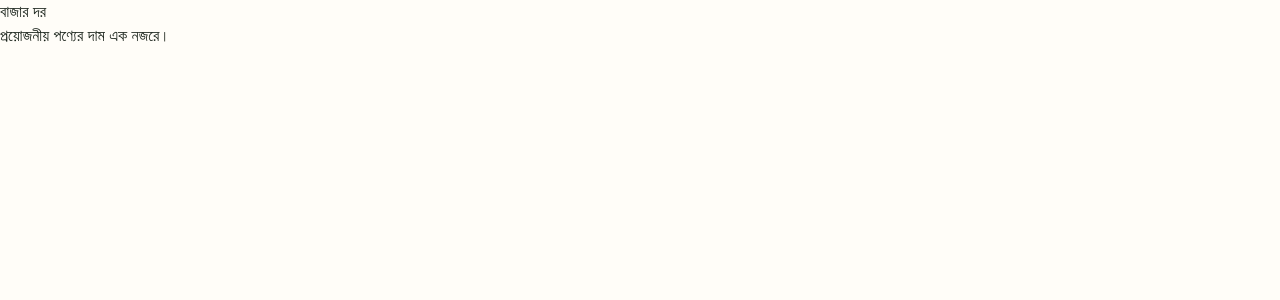
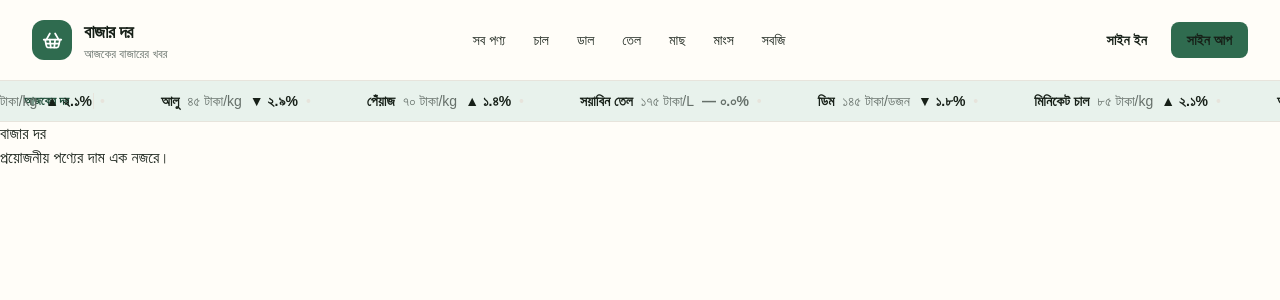
Before and after one commit to Rawayan/Bazar-Dor-Next.js-project, a Next.js app: page / in a window 1280 px wide. Shown: the top 300 px of the page. Built offline with nearby package versions, Linux system fonts and the light colour scheme.

Commit message:
feat: build responsive navbar and price ticker

```diff
--- a/app/globals.css
+++ b/app/globals.css
@@ -47,3 +47,27 @@ text-decoration: none;
 background: var(--accent);
 color: white;
 }
+
+@keyframes ticker-scroll {
+from {
+transform: translateX(0);
+}
+
+to {
+transform: translateX(-50%);
+}
+}
+
+.ticker-track {
+animation: ticker-scroll 30s linear infinite;
+}
+
+.ticker-track:hover {
+animation-play-state: paused;
+}
+
+@media (prefers-reduced-motion: reduce) {
+.ticker-track {
+animation: none;
+}
+}
--- a/app/layout.tsx
+++ b/app/layout.tsx
@@ -1,20 +1,19 @@
 import type { Metadata } from "next";
 import "./globals.css";
+import Navbar from "@/components/layout/Navbar";
+import PriceTicker from "@/components/layout/PriceTicker";
 
 export const metadata: Metadata = {
-  title: "বাজার দর",
-  description: "প্রয়োজনীয় পণ্যের দাম এক নজরে।",
+title: "বাজার দর",
+description: "প্রয়োজনীয় পণ্যের দাম এক নজরে।",
 };
 
 export default function RootLayout({
-  children,
+children,
 }: Readonly<{
-  children: React.ReactNode;
+children: React.ReactNode;
 }>) {
-  return (
-    <html lang="bn">
-      {" "}
-      <body>{children}</body>{" "}
-    </html>
-  );
+return ( <html lang="bn"> <body> <Navbar /> <PriceTicker />
+{children} </body> </html>
+);
 }
--- /dev/null
+++ b/components/layout/BanglaDate.tsx
@@ -0,0 +1,24 @@
+"use client";
+
+import { useEffect, useState } from "react";
+import { getBanglaDate } from "@/lib/date";
+
+export default function BanglaDate() {
+  const [date, setDate] = useState("");
+
+  useEffect(() => {
+    setDate(getBanglaDate());
+  }, []);
+
+  if (!date) {
+    return (
+      <span className="hidden text-xs text-[var(--muted)] md:block">
+        আজকের তারিখ{" "}
+      </span>
+    );
+  }
+
+  return (
+    <span className="hidden text-xs text-[var(--muted)] md:block">{date} </span>
+  );
+}
--- /dev/null
+++ b/components/layout/Navbar.tsx
@@ -0,0 +1,120 @@
+"use client";
+
+import Link from "next/link";
+import { Menu, ShoppingBasket, X } from "lucide-react";
+import { useState } from "react";
+
+import { getBanglaDate } from "@/lib/date";
+import BanglaDate from "@/components/layout/BanglaDate";
+
+const categories = [
+{ label: "সব পণ্য", href: "/#সব-পণ্য" },
+{ label: "চাল", href: "/category/chal" },
+{ label: "ডাল", href: "/category/dal" },
+{ label: "তেল", href: "/category/tel" },
+{ label: "মাছ", href: "/category/mach" },
+{ label: "মাংস", href: "/category/mangsho" },
+{ label: "সবজি", href: "/category/shobji" },
+];
+
+export default function Navbar() {
+const [mobileOpen, setMobileOpen] = useState(false);
+
+return ( <header className="sticky top-0 z-50 border-b border-[var(--border)] bg-[var(--background)]/95 backdrop-blur"> <div className="mx-auto flex min-h-20 max-w-7xl items-center justify-between gap-6 px-4 sm:px-6 lg:px-8">
+{/* Brand */}
+<Link
+href="/"
+className="flex shrink-0 items-center gap-3"
+onClick={() => setMobileOpen(false)}
+> <span className="flex h-10 w-10 items-center justify-center rounded-xl bg-[var(--accent)] text-white"> <ShoppingBasket size={21} /> </span>
+
+      <div className="hidden sm:block">
+        <p className="text-lg font-bold tracking-tight">
+          বাজার দর
+        </p>
+        <p className="text-xs text-[var(--muted)]">
+          আজকের বাজারের খবর
+        </p>
+      </div>
+    </Link>
+
+    {/* Desktop Navigation */}
+    <nav className="hidden items-center gap-1 lg:flex">
+      {categories.map((category) => (
+        <Link
+          key={category.href}
+          href={category.href}
+          className="rounded-lg px-3 py-2 text-sm font-medium text-[var(--muted)] transition hover:bg-[var(--accent-soft)] hover:text-[var(--accent-dark)]"
+        >
+          {category.label}
+        </Link>
+      ))}
+    </nav>
+
+    {/* Desktop Auth */}
+    <div className="hidden shrink-0 items-center gap-2 sm:flex">
+      <Link
+        href="/signin"
+        className="rounded-lg px-4 py-2 text-sm font-semibold text-[var(--muted)] transition hover:text-[var(--accent-dark)]"
+      >
+        সাইন ইন
+      </Link>
+
+      <Link
+        href="/signup"
+        className="rounded-lg bg-[var(--accent)] px-4 py-2 text-sm font-semibold text-white transition hover:bg-[var(--accent-dark)]"
+      >
+        সাইন আপ
+      </Link>
+    </div>
+
+    {/* Mobile Menu Button */}
+    <button
+      type="button"
+      aria-label={mobileOpen ? "মেনু বন্ধ করুন" : "মেনু খুলুন"}
+      aria-expanded={mobileOpen}
+      onClick={() => setMobileOpen((value) => !value)}
+      className="rounded-lg p-2 text-[var(--foreground)] hover:bg-[var(--accent-soft)] lg:hidden"
+    >
+      {mobileOpen ? <X size={24} /> : <Menu size={24} />}
+    </button>
+  </div>
+
+  {/* Mobile Navigation */}
+  {mobileOpen && (
+    <div className="border-t border-[var(--border)] px-4 pb-5 pt-3 lg:hidden">
+      <nav className="flex flex-col gap-1">
+        {categories.map((category) => (
+          <Link
+            key={category.href}
+            href={category.href}
+            onClick={() => setMobileOpen(false)}
+            className="rounded-lg px-3 py-3 text-sm font-medium text-[var(--muted)] hover:bg-[var(--accent-soft)] hover:text-[var(--accent-dark)]"
+          >
+            {category.label}
+          </Link>
+        ))}
+      </nav>
+
+      <div className="mt-3 grid grid-cols-2 gap-2 border-t border-[var(--border)] pt-3">
+        <Link
+          href="/signin"
+          onClick={() => setMobileOpen(false)}
+          className="rounded-lg border border-[var(--border)] px-4 py-3 text-center text-sm font-semibold"
+        >
+          সাইন ইন
+        </Link>
+
+        <Link
+          href="/signup"
+          onClick={() => setMobileOpen(false)}
+          className="rounded-lg bg-[var(--accent)] px-4 py-3 text-center text-sm font-semibold text-white"
+        >
+          সাইন আপ
+        </Link>
+      </div>
+    </div>
+  )}
+</header>
+);
+}
--- /dev/null
+++ b/components/layout/PriceTicker.tsx
@@ -0,0 +1,76 @@
+"use client";
+
+const tickerItems = [
+{
+name: "মিনিকেট চাল",
+price: "৮৫ টাকা/kg",
+change: "▲ ২.১%",
+direction: "up",
+},
+{
+name: "আলু",
+price: "৪৫ টাকা/kg",
+change: "▼ ২.৯%",
+direction: "down",
+},
+{
+name: "পেঁয়াজ",
+price: "৭০ টাকা/kg",
+change: "▲ ১.৪%",
+direction: "up",
+},
+{
+name: "সয়াবিন তেল",
+price: "১৭৫ টাকা/L",
+change: "— ০.০%",
+direction: "flat",
+},
+{
+name: "ডিম",
+price: "১৪৫ টাকা/ডজন",
+change: "▼ ১.৮%",
+direction: "down",
+},
+];
+
+export default function PriceTicker() {
+const items = [...tickerItems, ...tickerItems];
+
+return ( <div className="overflow-hidden border-b border-[var(--border)] bg-[var(--accent-soft)]"> <div className="flex min-h-10 items-center"> <div className="shrink-0 border-r border-[var(--border)] px-4 text-xs font-bold text-[var(--accent-dark)] sm:px-6">
+আজকের দর </div>
+
+    <div className="ticker-track flex min-w-max items-center">
+      {items.map((item, index) => (
+        <div
+          key={`${item.name}-${index}`}
+          className="flex items-center gap-2 px-5 text-xs sm:px-7 sm:text-sm"
+        >
+          <span className="font-semibold">
+            {item.name}
+          </span>
+
+          <span className="text-[var(--muted)]">
+            {item.price}
+          </span>
+
+          <span
+            className={
+              item.direction === "up"
+                ? "font-semibold"
+                : item.direction === "down"
+                  ? "font-semibold"
+                  : "font-semibold text-[var(--muted)]"
+            }
+          >
+            {item.change}
+          </span>
+
+          <span className="text-[var(--border)]">•</span>
+        </div>
+      ))}
+    </div>
+  </div>
+</div>
+
+);
+}
--- /dev/null
+++ b/lib/date.ts
@@ -0,0 +1,50 @@
+const banglaWeekdays = [
+  "রবিবার",
+  "সোমবার",
+  "মঙ্গলবার",
+  "বুধবার",
+  "বৃহস্পতিবার",
+  "শুক্রবার",
+  "শনিবার",
+];
+
+const banglaMonths = [
+  "জানুয়ারি",
+  "ফেব্রুয়ারি",
+  "মার্চ",
+  "এপ্রিল",
+  "মে",
+  "জুন",
+  "জুলাই",
+  "আগস্ট",
+  "সেপ্টেম্বর",
+  "অক্টোবর",
+  "নভেম্বর",
+  "ডিসেম্বর",
+];
+
+const toBanglaNumber = (value: number | string) => {
+  const digits: Record<string, string> = {
+    "0": "০",
+    "1": "১",
+    "2": "২",
+    "3": "৩",
+    "4": "৪",
+    "5": "৫",
+    "6": "৬",
+    "7": "৭",
+    "8": "৮",
+    "9": "৯",
+  };
+
+  return String(value).replace(/\d/g, (digit) => digits[digit] ?? digit);
+};
+
+export function getBanglaDate(date = new Date()) {
+  const weekday = banglaWeekdays[date.getDay()];
+  const day = toBanglaNumber(date.getDate());
+  const month = banglaMonths[date.getMonth()];
+  const year = toBanglaNumber(date.getFullYear());
+
+  return `${weekday}, ${day} ${month} ${year}`;
+}
```
